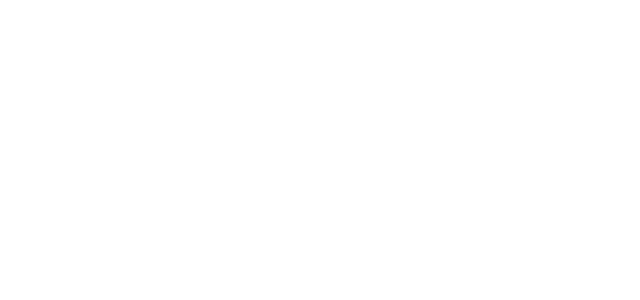
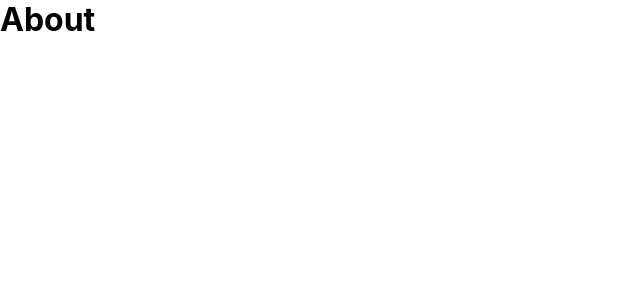
Before and after one commit to Watson-Sei/watson-sei-official, a Nuxt app in the folder docker/front/: page /about in a window 1280 px wide. Before the commit this address had no page. Shown: the top 300 px of the page, without its empty margins (0-640 px from the left). Built offline with nearby package versions, Linux system fonts and the light colour scheme.

Commit message:
access check

```diff
--- /dev/null
+++ b/docker/front/pages/about.vue
@@ -0,0 +1,15 @@
+<template>
+    <div>
+      <h1>About</h1>
+    </div>
+</template>
+
+<script>
+    export default {
+        name: "about"
+    }
+</script>
+
+<style scoped>
+
+</style>
```
Also changed, not shown: 1 other file (tests, documents, lock files or other folders).
